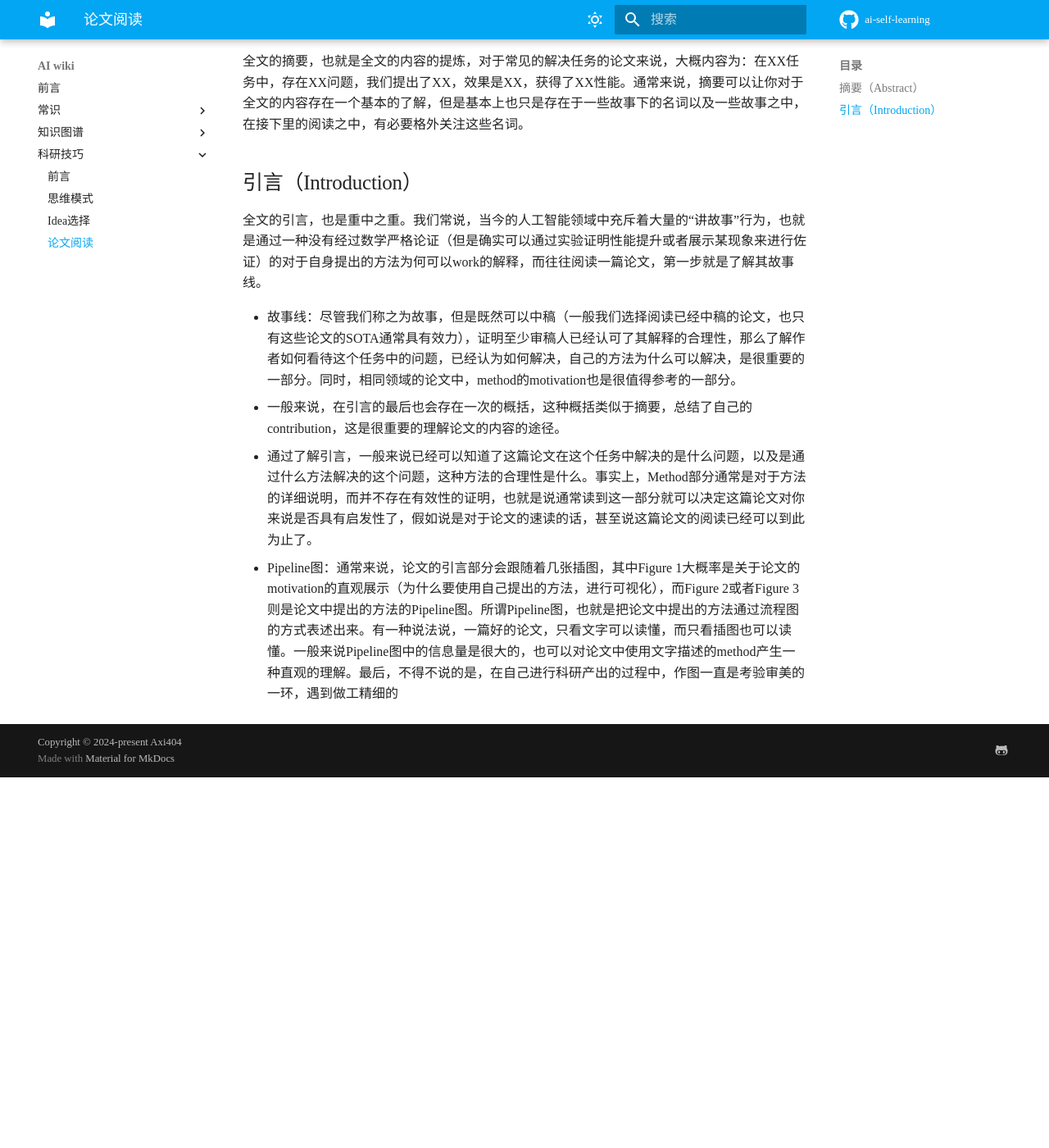
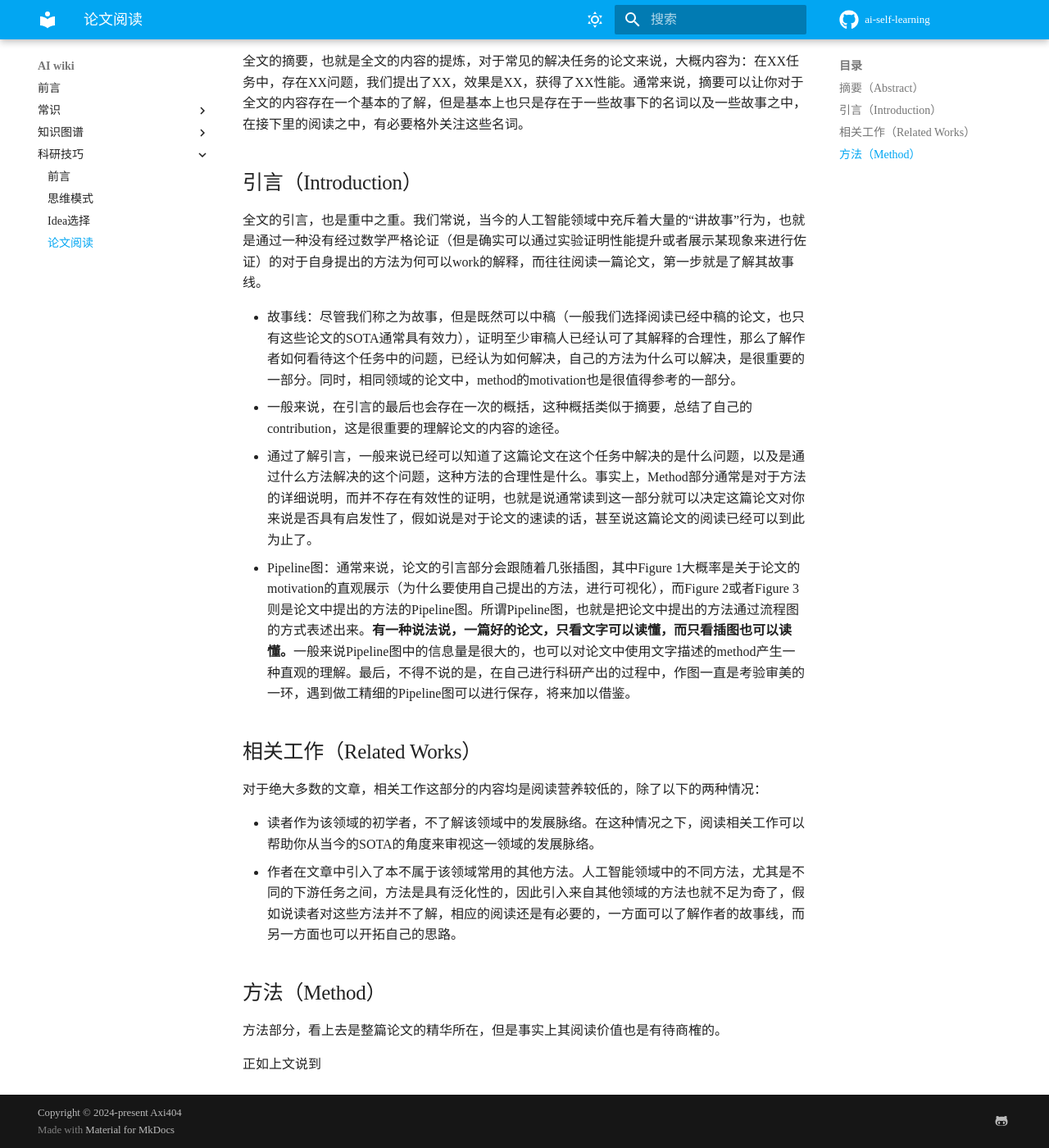
Before and after one commit to Axi404/ai-self-learning, an MkDocs documentation site: the page built from docs/科研技巧/论文阅读.md, in a window 1280 px wide and 1400 px high, scrolled down 701 px. Shown: the whole window at 82% size. Built offline with MkDocs 1.6.1 and Material for MkDocs 9.7.7, drawn with Linux system fonts in a browser that asks for light colours; some web fonts are replaced; comment, search, counter and statistics services are not loaded; before the commit the page ends 1649 px from its top, so only the background shows below that.

Commit message:
update paper reading

```diff
--- a/docs/科研技巧/论文阅读.md
+++ b/docs/科研技巧/论文阅读.md
@@ -17,4 +17,17 @@
 - 故事线：尽管我们称之为故事，但是既然可以中稿（一般我们选择阅读已经中稿的论文，也只有这些论文的SOTA通常具有效力），证明至少审稿人已经认可了其解释的合理性，那么了解作者如何看待这个任务中的问题，已经认为如何解决，自己的方法为什么可以解决，是很重要的一部分。同时，相同领域的论文中，method的motivation也是很值得参考的一部分。
 - 一般来说，在引言的最后也会存在一次的概括，这种概括类似于摘要，总结了自己的contribution，这是很重要的理解论文的内容的途径。
 - 通过了解引言，一般来说已经可以知道了这篇论文在这个任务中解决的是什么问题，以及是通过什么方法解决的这个问题，这种方法的合理性是什么。事实上，Method部分通常是对于方法的详细说明，而并不存在有效性的证明，也就是说通常读到这一部分就可以决定这篇论文对你来说是否具有启发性了，假如说是对于论文的速读的话，甚至说这篇论文的阅读已经可以到此为止了。
-- Pipeline图：通常来说，论文的引言部分会跟随着几张插图，其中Figure 1大概率是关于论文的motivation的直观展示（为什么要使用自己提出的方法，进行可视化），而Figure 2或者Figure 3则是论文中提出的方法的Pipeline图。所谓Pipeline图，也就是把论文中提出的方法通过流程图的方式表述出来。有一种说法说，一篇好的论文，只看文字可以读懂，而只看插图也可以读懂。一般来说Pipeline图中的信息量是很大的，也可以对论文中使用文字描述的method产生一种直观的理解。最后，不得不说的是，在自己进行科研产出的过程中，作图一直是考验审美的一环，遇到做工精细的
+- Pipeline图：通常来说，论文的引言部分会跟随着几张插图，其中Figure 1大概率是关于论文的motivation的直观展示（为什么要使用自己提出的方法，进行可视化），而Figure 2或者Figure 3则是论文中提出的方法的Pipeline图。所谓Pipeline图，也就是把论文中提出的方法通过流程图的方式表述出来。**有一种说法说，一篇好的论文，只看文字可以读懂，而只看插图也可以读懂。**一般来说Pipeline图中的信息量是很大的，也可以对论文中使用文字描述的method产生一种直观的理解。最后，不得不说的是，在自己进行科研产出的过程中，作图一直是考验审美的一环，遇到做工精细的Pipeline图可以进行保存，将来加以借鉴。
+
+## 相关工作（Related Works）
+
+对于绝大多数的文章，相关工作这部分的内容均是阅读营养较低的，除了以下的两种情况：
+
+- 读者作为该领域的初学者，不了解该领域中的发展脉络。在这种情况之下，阅读相关工作可以帮助你从当今的SOTA的角度来审视这一领域的发展脉络。
+- 作者在文章中引入了本不属于该领域常用的其他方法。人工智能领域中的不同方法，尤其是不同的下游任务之间，方法是具有泛化性的，因此引入来自其他领域的方法也就不足为奇了，假如说读者对这些方法并不了解，相应的阅读还是有必要的，一方面可以了解作者的故事线，而另一方面也可以开拓自己的思路。
+
+## 方法（Method）
+
+方法部分，看上去是整篇论文的精华所在，但是事实上其阅读价值也是有待商榷的。
+
+正如上文说到
```
Also changed, not shown: docs/知识图谱/基础知识.md (+4 -0 lines), docs/知识图谱/深度学习.md (+3 -1 lines).
